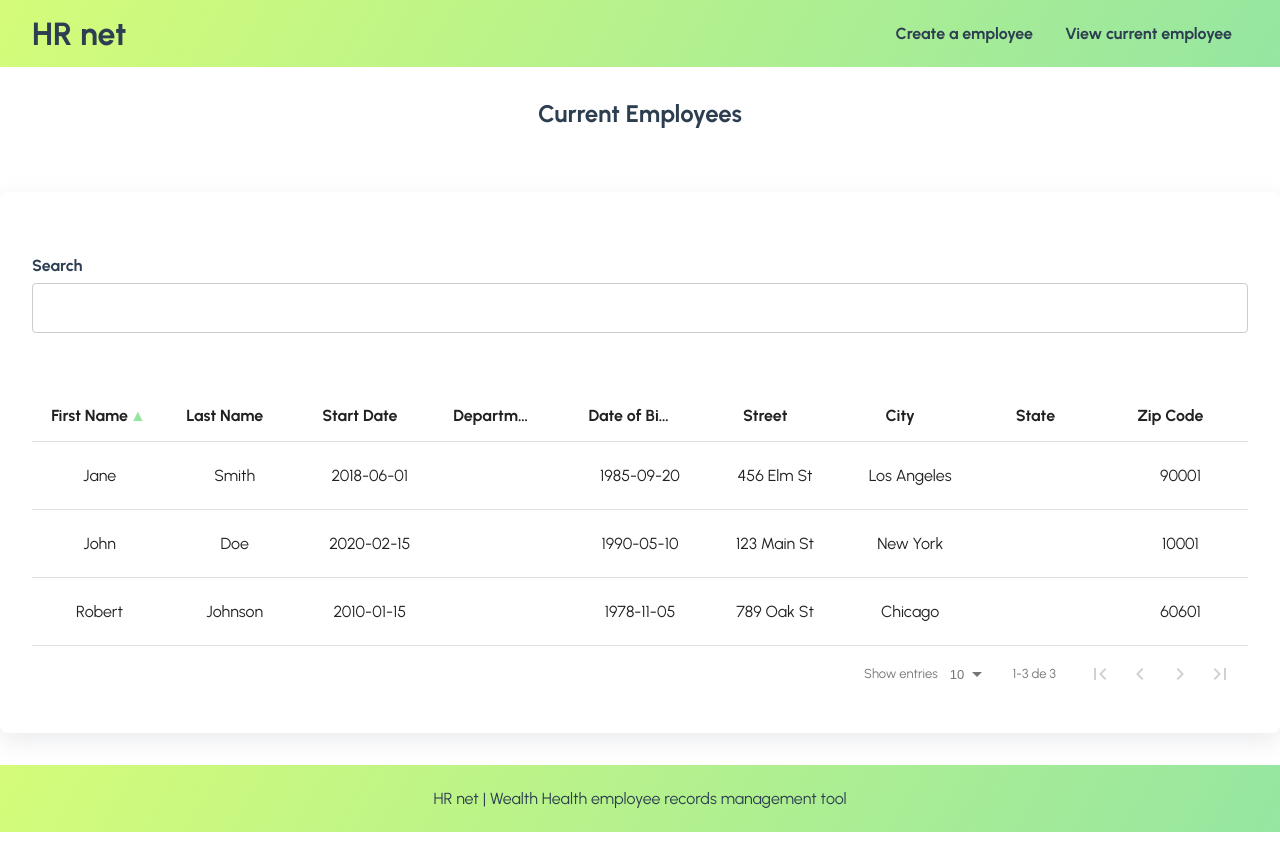
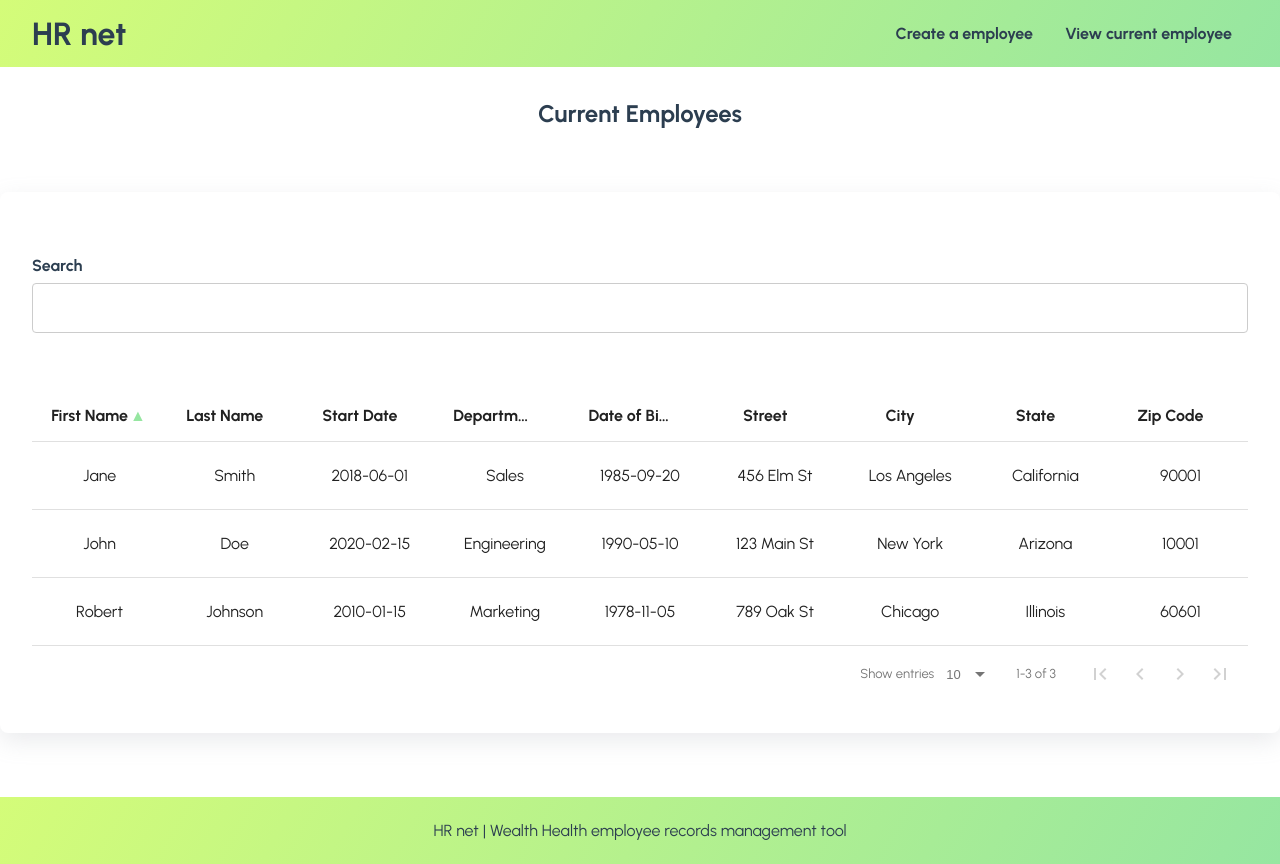
Before and after one commit to Adman59/HR-Net, a React (Vite) app: page /list in a window 1280 px wide. Before the commit the page ends 832 px from the top, so only its background shows below. Built offline with nearby package versions, Linux system fonts and the light colour scheme.

Commit message:
Finalisation et optimisation des filtres de recherche

```diff
--- a/src/components/Form/Form.jsx
+++ b/src/components/Form/Form.jsx
@@ -56,8 +56,8 @@ const Form = () => {
     const onSubmit = (data) => {
         data.state = selectedState;
         data.department = selectedDepartment;
-        data.startdate = new Date(data.startdate).toLocaleDateString("fr");
-        data.birthdate = new Date(data.birthdate).toLocaleDateString("fr");
+        data.startdate = new Date(data.startdate).toLocaleDateString('zh-Hans-CN');
+        data.birthdate = new Date(data.birthdate).toLocaleDateString('zh-Hans-CN');
         console.log(data);
         setModalIsActive(true);
         reset({ firstname: "", lastname: "", birthdate: "", startdate: "", department: "Sales", street: "", city: "", state: "Alabama", zipcode: "" });
--- a/src/components/Table/Table.jsx
+++ b/src/components/Table/Table.jsx
@@ -17,9 +17,19 @@ const Table = () => {
     }
     const term = searchTerm.toLowerCase();
     return employees.filter((employee) => {
-      const employeeData = Object.values(employee).map((value) =>
-        typeof value === 'string' ? value.toLowerCase() : ''
-      );
+      // Convertir les champs "department" et "state" en chaînes de caractères pour la recherche
+      const departmentValue = employee.department.label.toLowerCase();
+      const stateValue = employee.state.label.toLowerCase();
+
+      // Créer un tableau de toutes les valeurs à rechercher
+      const employeeData = [
+        ...Object.values(employee).map((value) =>
+          typeof value === 'string' ? value.toLowerCase() : ''
+        ),
+        departmentValue,
+        stateValue,
+      ];
+
       return employeeData.some((data) => data.includes(term));
     });
   };
@@ -40,11 +50,11 @@ const Table = () => {
     setSearchTerm(event.target.value);
   };
 
-
+  const customPaginationOptionsPerPage = [10, 25, 50, 100];
 
   const paginationComponentOptions = {
     rowsPerPageText: 'Show entries',
-    rangeSeparatorText: 'de',
+    rangeSeparatorText: 'of',
     selectAllRowsItem: false,
   };
 
@@ -60,6 +70,7 @@ const Table = () => {
         defaultSortFieldId={1}
         pagination
         paginationComponentOptions={paginationComponentOptions}
+        paginationRowsPerPageOptions={customPaginationOptionsPerPage}
       />
     </div>
   );
--- a/src/components/Table/table.css
+++ b/src/components/Table/table.css
@@ -1,6 +1,6 @@
 .Table__container {
     /* max-width: 1100px; */
-    margin: 2rem auto;
+    margin: 2rem auto 4rem;
     box-shadow: rgba(149, 157, 165, 0.2) 0px 8px 24px;
     border-radius: 8px;
     padding: 2rem;
--- a/src/data/mockemployee.json
+++ b/src/data/mockemployee.json
@@ -4,10 +4,16 @@
       "lastname": "Doe",
       "birthdate": "1990-05-10",
       "startdate": "2020-02-15",
-      "department": "Engineering",
+      "department": {
+        "value": "Engineering",
+        "label": "Engineering"
+      },
       "street": "123 Main St",
       "city": "New York",
-      "state": "NY",
+      "state": {
+        "value": "AZ",
+        "label": "Arizona"
+      },
       "zipcode": "10001"
     },
     {
@@ -15,10 +21,16 @@
       "lastname": "Smith",
       "birthdate": "1985-09-20",
       "startdate": "2018-06-01",
-      "department": "Sales",
+      "department": {
+        "value": "Sales",
+        "label": "Sales"
+      },
       "street": "456 Elm St",
       "city": "Los Angeles",
-      "state": "CA",
+      "state": {
+        "value": "CA",
+        "label": "California"
+      },
       "zipcode": "90001"
     },
     {
@@ -26,10 +38,16 @@
       "lastname": "Johnson",
       "birthdate": "1978-11-05",
       "startdate": "2010-01-15",
-      "department": "Finance",
+      "department": {
+        "value": "Marketing",
+        "label": "Marketing"
+      },
       "street": "789 Oak St",
       "city": "Chicago",
-      "state": "IL",
+      "state": {
+        "value": "IL",
+        "label": "Illinois"
+      },
       "zipcode": "60601"
     }
   ]
```
